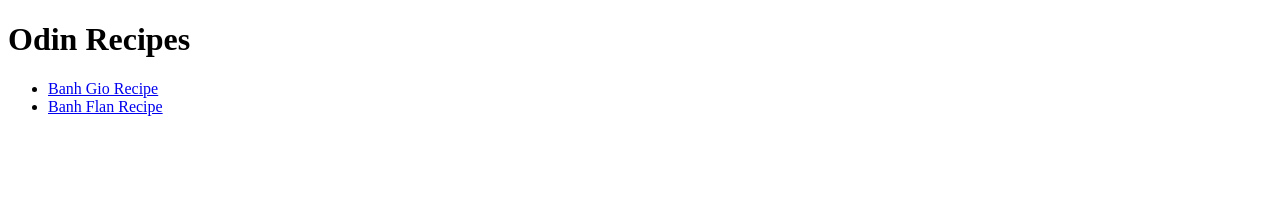
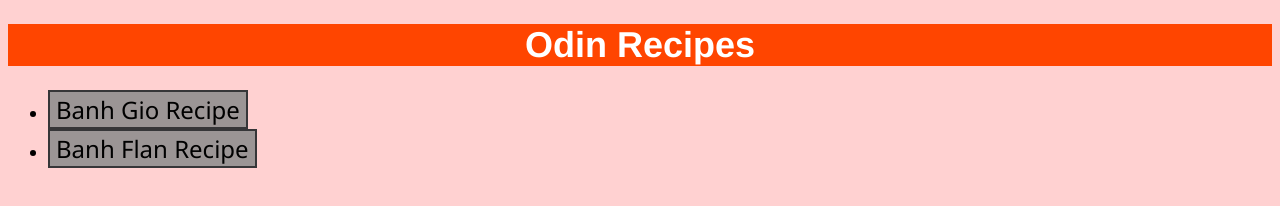
Before and after one commit to guanqcamole/odin-recipes, a plain HTML site: page index.html in a window 1280 px wide. Drawn offline with Linux system fonts and the light colour scheme.

Commit message:
Add styles.css to index.html

```diff
--- a/index.html
+++ b/index.html
@@ -2,14 +2,15 @@
 <html lang="en">
     <head>
         <meta charset="UTF-8">
-        <title>Odin Recipes</title>
+        <title>Quang's Recipes</title>
+        <link rel="stylesheet" href="styles.css">
     </head>
 
     <body>
         <h1>Odin Recipes</h1>
         <ul>
-            <li><a href="recipes/BanhGio/banhgio.html">Banh Gio Recipe</a></li>
-            <li><a href="recipes/BanhFlan/banhflan.html">Banh Flan Recipe</a></li>
+            <li><a href="recipes/BanhGio/banhgio.html"><button>Banh Gio Recipe</button></a></li>
+            <li><a href="recipes/BanhFlan/banhflan.html"><button>Banh Flan Recipe</button></a></li>
         </ul>
     </body>
 </html>
--- /dev/null
+++ b/styles.css
@@ -0,0 +1,23 @@
+* {
+    font-family:'Segoe UI', Tahoma, Geneva, Verdana, sans-serif;
+    background-color:rgb(255, 209, 209);
+}
+
+h1 {
+    font-size: 36px;
+    font-weight: 700;
+    font-family:'Franklin Gothic Medium', 'Arial Narrow', Arial, sans-serif;
+    color: white;
+    background-color: orangered;
+    text-align: center;
+}
+
+button {
+    font-size: 24px;
+    font-weight: 500;
+    background: rgb(155, 149, 149);
+    color: rgb(0, 0, 0);
+    border-style: solid;
+    border-color: rgb(54, 54, 56);
+    text-align: center;
+}
```
